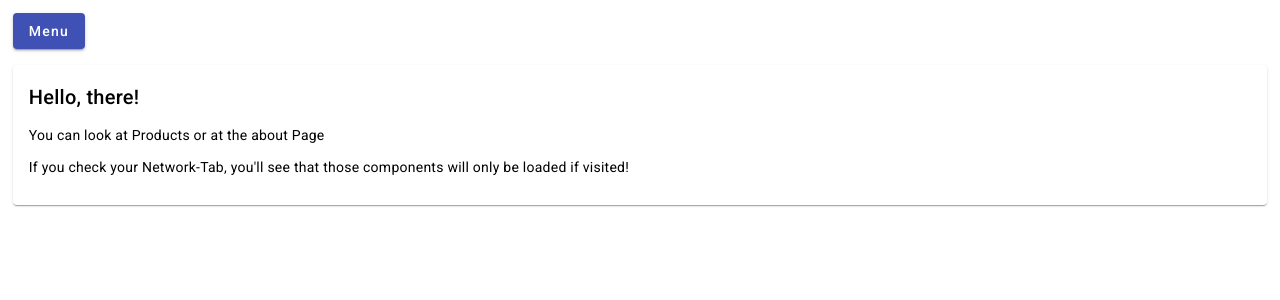
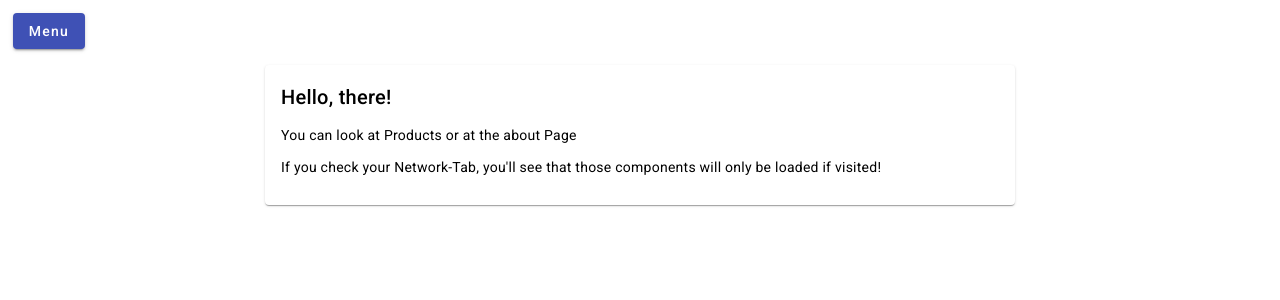
Before and after one commit to EderlMarkus/JS_ANGULAR_Performance, an Angular app: page / in a window 1280 px wide. Shown: the top 300 px of the page. Built offline with nearby package versions, Linux system fonts and the light colour scheme.

Commit message:
added styles

```diff
--- a/src/styles.scss
+++ b/src/styles.scss
@@ -9,3 +9,8 @@ body {
   margin: 1%;
   font-family: Roboto, "Helvetica Neue", sans-serif;
 }
+
+mat-card {
+  max-width: 750px;
+  margin: auto;
+}
```
